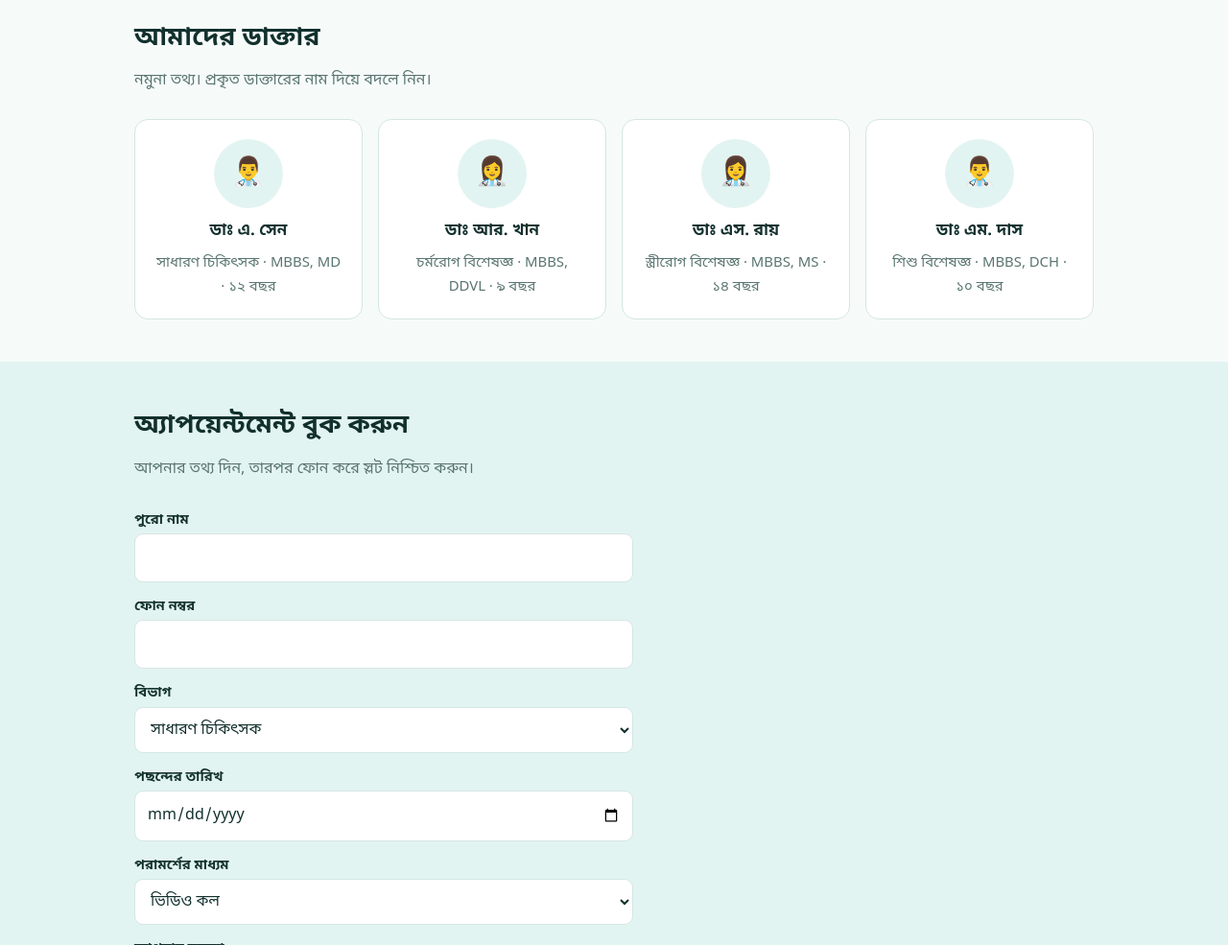
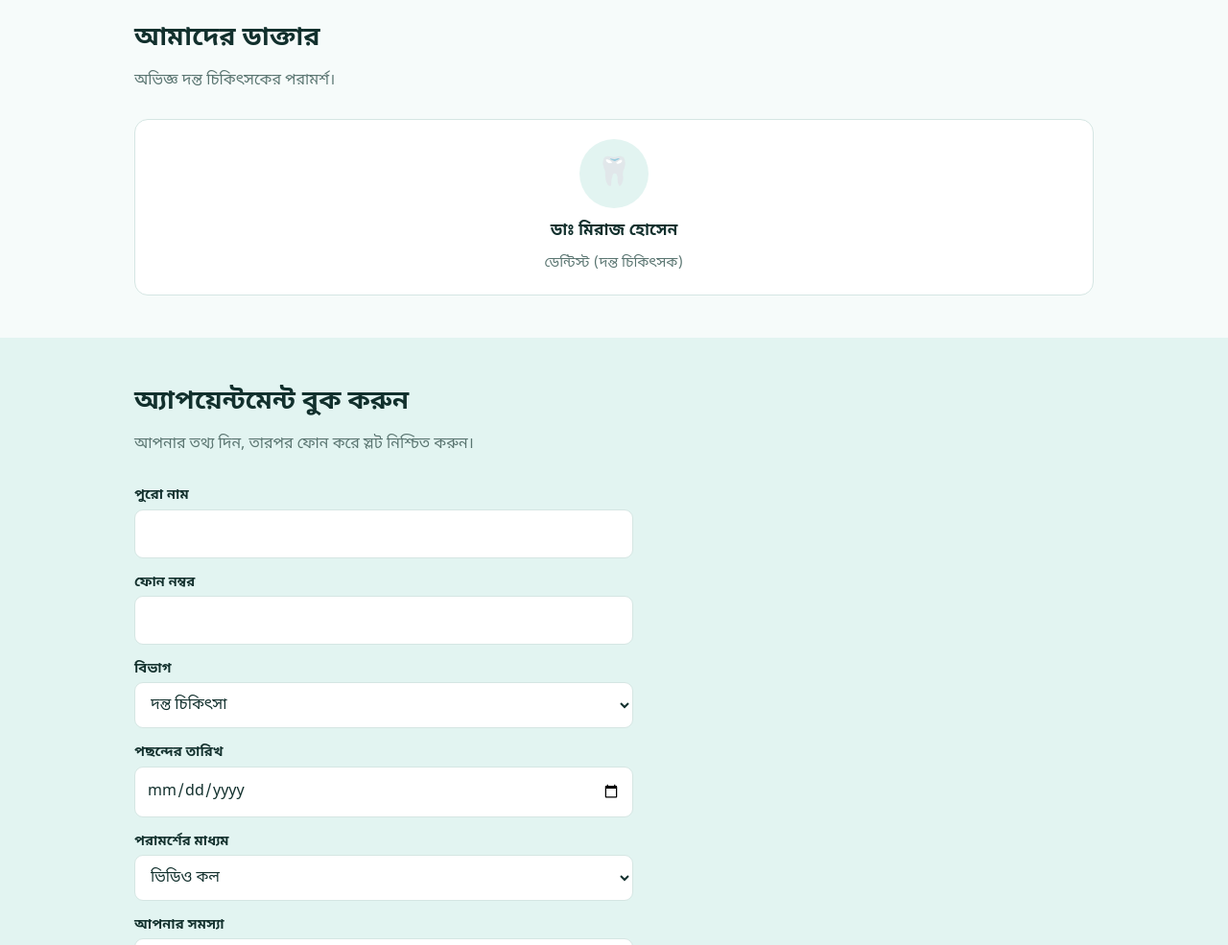
Before and after one commit to skaminurislam025-tech/AMINUR, a plain HTML site: page index.html in a window 1280 px wide. Shown: the part 1540-2525 px from the top of the page at 96% size. Drawn offline with Linux system fonts and the light colour scheme.

Commit message:
Add files via upload

```diff
--- a/index.html
+++ b/index.html
@@ -9,6 +9,7 @@
 <link rel="apple-touch-icon" href="apple-touch-icon.png">
 <meta name="apple-mobile-web-app-capable" content="yes">
 <meta name="mobile-web-app-capable" content="yes">
+<meta name="description" content="মা হাজরা মেডিকেল, জাইরুর মোড়, নন্দীগ্রাম – ঘরে বসে ডাক্তার দেখান, অ্যাপয়েন্টমেন্ট বুক করুন। ফোন: 9153586513">
 <title>মা হাজরা মেডিকেল – অনলাইন ক্লিনিক, নন্দীগ্রাম</title>
 <link rel="stylesheet" href="https://fonts.googleapis.com/css2?family=Noto+Sans+Bengali:wght@400;600;700&display=swap">
 <style>
@@ -99,12 +100,9 @@ footer{border-top:1px solid var(--line);padding:26px 0;color:var(--muted);font-s
 </div></div></section>
 
 <section id="doctors"><div class="w">
-<h2>আমাদের ডাক্তার</h2><p class="sub">নমুনা তথ্য। প্রকৃত ডাক্তারের নাম দিয়ে বদলে নিন।</p>
+<h2>আমাদের ডাক্তার</h2><p class="sub">অভিজ্ঞ দন্ত চিকিৎসকের পরামর্শ।</p>
 <div class="grid">
-<div class="card doc"><div class="av">👨‍⚕️</div><h3>ডাঃ এ. সেন</h3><p>সাধারণ চিকিৎসক · MBBS, MD · ১২ বছর</p></div>
-<div class="card doc"><div class="av">👩‍⚕️</div><h3>ডাঃ আর. খান</h3><p>চর্মরোগ বিশেষজ্ঞ · MBBS, DDVL · ৯ বছর</p></div>
-<div class="card doc"><div class="av">👩‍⚕️</div><h3>ডাঃ এস. রায়</h3><p>স্ত্রীরোগ বিশেষজ্ঞ · MBBS, MS · ১৪ বছর</p></div>
-<div class="card doc"><div class="av">👨‍⚕️</div><h3>ডাঃ এম. দাস</h3><p>শিশু বিশেষজ্ঞ · MBBS, DCH · ১০ বছর</p></div>
+<div class="card doc"><div class="av">🦷</div><h3>ডাঃ মিরাজ হোসেন</h3><p>ডেন্টিস্ট (দন্ত চিকিৎসক)</p></div>
 </div></div></section>
 
 <section id="book" class="alt"><div class="w">
@@ -112,7 +110,7 @@ footer{border-top:1px solid var(--line);padding:26px 0;color:var(--muted);font-s
 <form id="f">
 <div><label for="n">পুরো নাম</label><input id="n" required></div>
 <div><label for="p">ফোন নম্বর</label><input id="p" type="tel" required></div>
-<div><label for="s">বিভাগ</label><select id="s"><option>সাধারণ চিকিৎসক</option><option>ত্বক ও চুল</option><option>শিশু স্বাস্থ্য</option><option>মহিলা স্বাস্থ্য</option><option>মানসিক সুস্থতা</option><option>ফলো-আপ</option></select></div>
+<div><label for="s">বিভাগ</label><select id="s"><option>দন্ত চিকিৎসা</option><option>সাধারণ চিকিৎসক</option><option>ত্বক ও চুল</option><option>শিশু স্বাস্থ্য</option><option>মহিলা স্বাস্থ্য</option><option>মানসিক সুস্থতা</option><option>ফলো-আপ</option></select></div>
 <div><label for="d">পছন্দের তারিখ</label><input id="d" type="date" required></div>
 <div><label for="m">পরামর্শের মাধ্যম</label><select id="m"><option>ভিডিও কল</option><option>ফোন কল</option></select></div>
 <div><label for="c">আপনার সমস্যা</label><textarea id="c" rows="3"></textarea></div>
```
